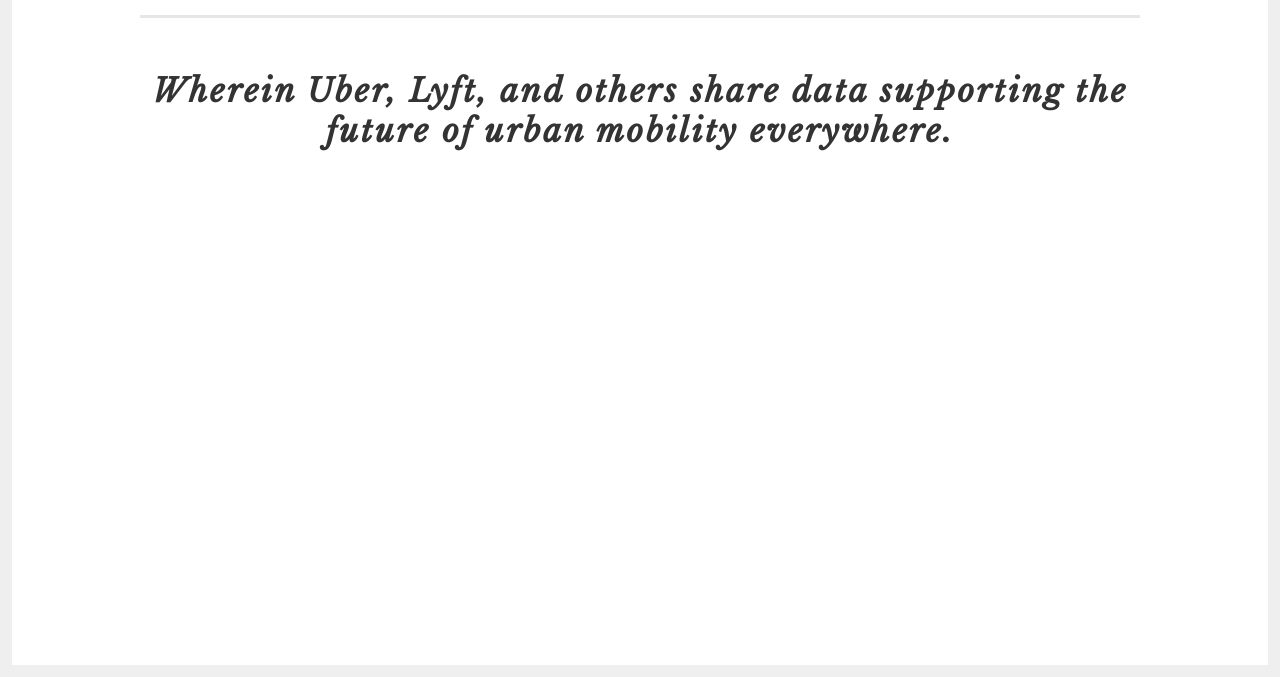
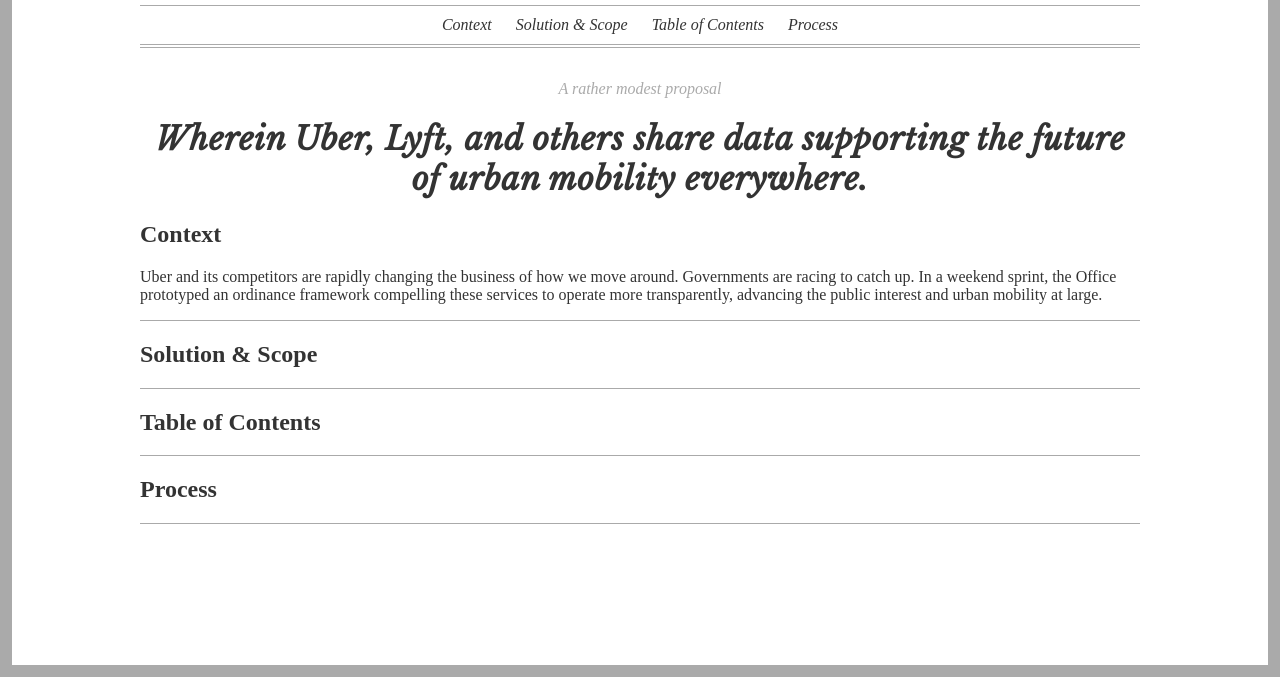
Before and after one commit to policyprototyping/policyprototyping, a plain HTML site: page index.html in a window 1280 px wide. Shown: the part 147-824 px from the top of the page. Drawn offline with nearby package versions, Linux system fonts and the light colour scheme.

Commit message:
adding some content, navigation, and layout improvements

```diff
--- a/index.html
+++ b/index.html
@@ -23,10 +23,32 @@
               <p class="title">The Office of <br>Policy Prototyping</p>
             </div>
   				</div>
+          <div class="nav">
+            <ul class="nav-list">
+              <li><a href="#context">Context</a></li>
+              <li><a href="#solution">Solution & Scope</a></li>
+              <li><a href="#toc">Table of Contents</a></li>
+              <li><a href="#process">Process</a></li>
+            </ul>
+          </div>
   			</header>
         <div class="hero">
+          <p class="headline-intro">A rather modest proposal</p>
           <h1 class="headline">Wherein Uber, Lyft, and others share data supporting the future of urban mobility everywhere.</h1>
         </div>
+        <section id="context">
+          <h2>Context</h2>
+          <p>Uber and its competitors are rapidly changing the business of how we move around. Governments are racing to catch up. In a weekend sprint, the Office prototyped an ordinance framework compelling these services to operate more transparently, advancing the public interest and urban mobility at large.</p>
+        </section>
+        <section id="solution">
+          <h2>Solution & Scope</h2>
+        </section>
+        <section id="toc">
+          <h2>Table of Contents</h2>
+        </section>
+        <section id="process">
+          <h2>Process</h2>
+        </section>
   		</div>
   	</div>
   </body>
--- a/public/css/main.css
+++ b/public/css/main.css
@@ -1,6 +1,8 @@
+/* Page */
+
 body {
 	margin: 0px;
-	background: #efefef;
+	background: #aaa;
 	color: #333;
 	width: 100%;
 }
@@ -20,11 +22,13 @@ body {
 	overflow: auto;
 }
 
+/* Header */
+
 header {
 	max-width: 1000px;
 	overflow: auto;
-	padding-bottom: 10px;
-	border-bottom: 3px solid #e6e6e6;
+	padding-bottom: 2px;
+	border-bottom: 1px solid #aaa;
 	margin: 1em 0 0 0;
 	position: relative;
 }
@@ -66,16 +70,63 @@ header {
 	font-family: 'Arvo', serif;
 }
 
+/* Navigation */
+
+.nav-list {
+    border: 1px solid #aaa;
+    border-width: 1px 0;
+    list-style: none;
+    margin: 0;
+    padding: 0;
+    text-align: center;
+}
+
+.nav-list li {
+	background-image: none;
+	list-style: none;
+	display: inline-block;
+	width: 100%;
+}
+
+.nav-list a {
+	display: inline-block;
+	padding: 10px;
+	text-decoration: none;
+	font-family: serif;
+	color: #333;
+	font-style: italic;
+}
+/* Hero */
+
 .hero {
 	text-align: center;
 	margin: 1em 0 0 0;
 }
 
+.headline-intro {
+	font-family: serif;
+	font-style: italic;
+	padding: 1em 0 0;
+	color: #aaa;
+}
+
 .headline {
 	font-family: "Libre Baskerville", serif;
 	font-style: italic;
-	letter-spacing: .08em;
-	padding: 1em 0;
+	letter-spacing: .02em;
 }
 
-@media (min-width: 960px) {}
+/* Sections */
+
+section {
+	border-bottom: 1px solid #aaa;
+}
+
+
+
+@media (min-width: 960px) {
+	.nav-list li {
+		display: inline;
+		width: auto;
+	}
+}
```
